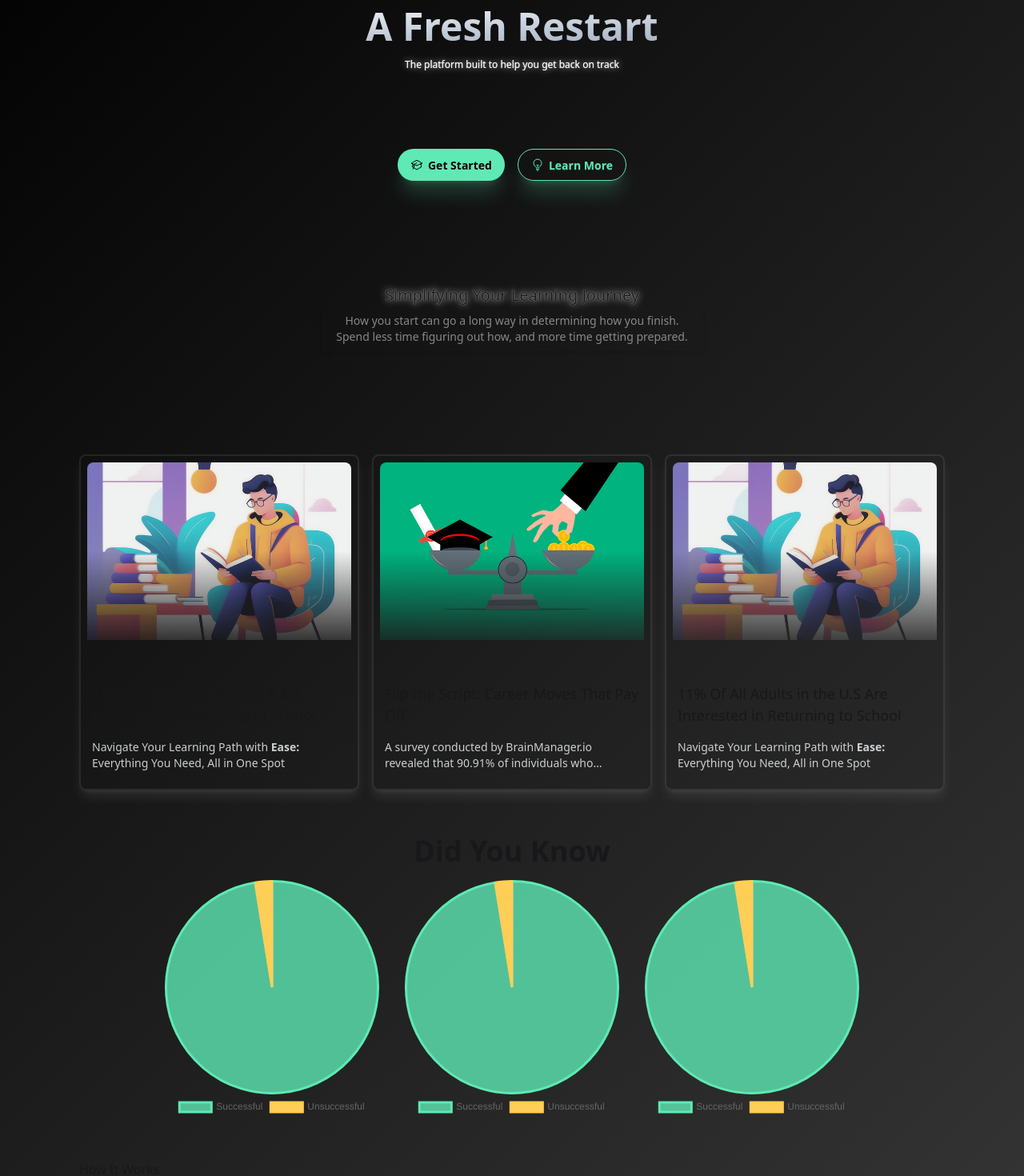
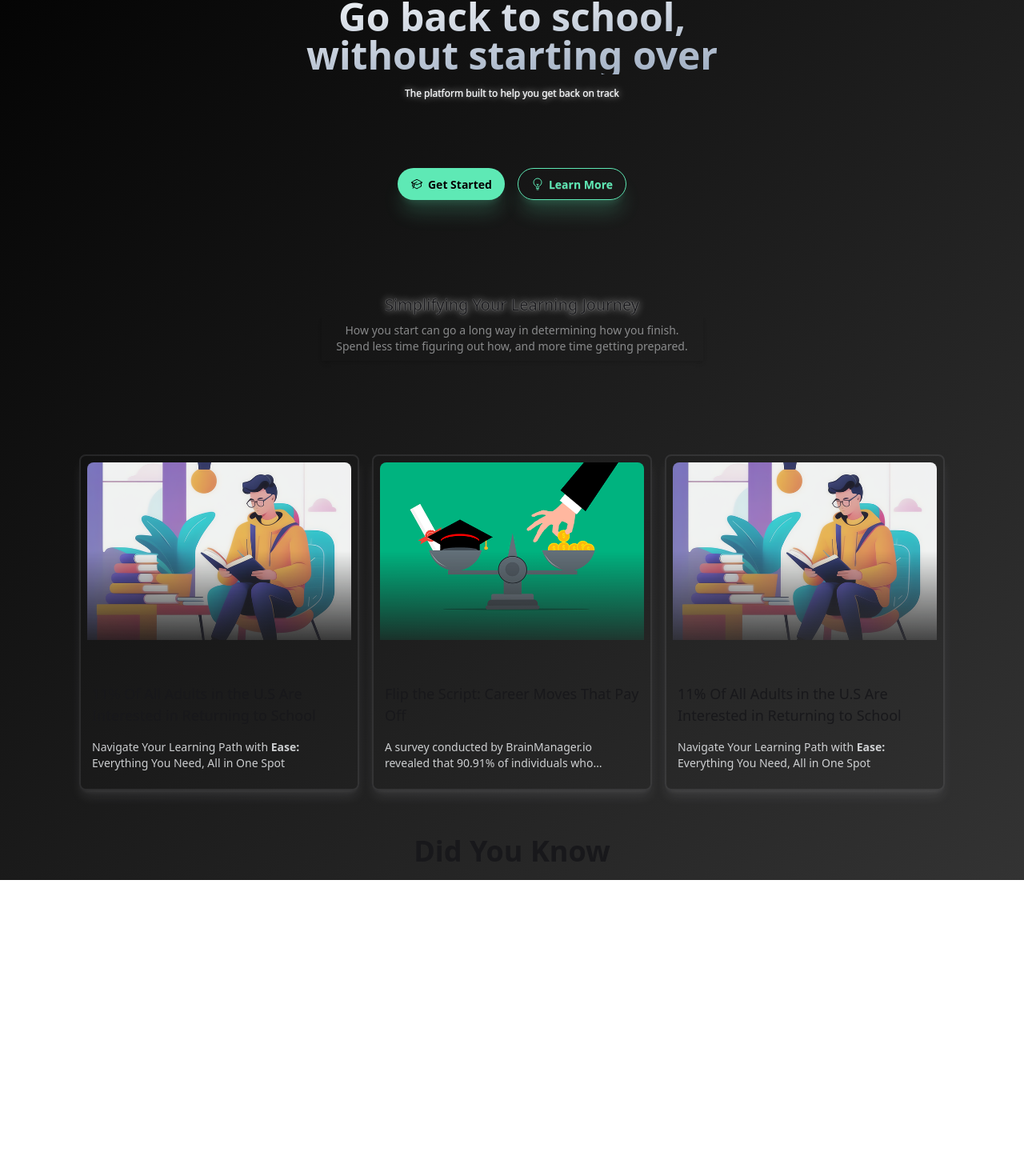
Before and after one commit to jjosephd/relearn_io, a React (Vite) app in the folder ui/: page / in a window 1280 px wide. Shown: the part 216-1686 px from the top of the page at 80% size. After the commit the page ends 1316 px from the top, so only its background shows below. Built offline with nearby package versions, Linux system fonts and the light colour scheme.

Commit message:
Home component moved to page folder. Cleanup activities

```diff
--- a/ui/src/App.tsx
+++ b/ui/src/App.tsx
@@ -2,7 +2,7 @@ import { Outlet, Route, Routes } from 'react-router';
 import './styles/App.css';
 import NavBar from './components/NavBar';
 import About from './components/About';
-import Home from './components/Home/Home';
+import Home from './pages/Home/Home';
 import Discover from './pages/Discover';
 function App() {
   return (
--- a/ui/src/components/ChatBox.tsx
+++ b/ui/src/components/ChatBox.tsx
@@ -1,6 +1,6 @@
 import React, { useState } from 'react';
-import { PaperAirplaneIcon } from '@heroicons/react/24/outline';
-
+import { PaperAirplaneIcon } from '@heroicons/react/24/solid';
+import { LockClosedIcon, LockOpenIcon } from '@heroicons/react/24/solid';
 interface Props {
   onSend: (message: string) => void;
   locked: boolean;
@@ -39,7 +39,7 @@ const ChatBox: React.FC<Props> = ({ onSend, locked, setLocked }) => {
           disabled={locked}
           rows={3}
         />
-        <div className="flex flex-col gap-2 mt-1">
+        <div className="flex flex-col pt-2 gap-2 mt-1">
           <button
             className="btn btn-xs bg-[#9333ea] hover:bg-[#7e22ce] text-white border-0 shadow-md"
             onClick={handleSubmit}
@@ -48,12 +48,16 @@ const ChatBox: React.FC<Props> = ({ onSend, locked, setLocked }) => {
             <PaperAirplaneIcon className=" w-3 h-3" />
           </button>
           <button
-            className={`btn ${
+            className={`btn btn-xs ${
               locked ? 'btn-outline' : 'btn-ghost'
             } border-emerald-500 text-white`}
             onClick={() => toggleLockedChat()}
           >
-            🔒
+            {locked ? (
+              <LockClosedIcon className="w-3 h-3" />
+            ) : (
+              <LockOpenIcon className="w-3 h-3" />
+            )}
           </button>
         </div>
       </div>
--- a/ui/src/components/Home/Hero.tsx
+++ b/ui/src/pages/Home/Hero.tsx
@@ -6,7 +6,9 @@ const Hero = () => {
     <div className="hero flex flex-col items-center w-full min-h-[80vh] px-4 justify-evenly">
       <div className="container">
         <div className="text-effect text-4xl text-center font-semibold md:text-5xl mb-4">
-          A Fresh Restart
+          Go back to school,
+          <br />
+          <div className="">without starting over</div>
         </div>
         <div className="text-shadow text-slate-50 text-xs text-center mb-4">
           The platform built to help you get back on track
--- a/ui/src/components/Home/Home.tsx
+++ b/ui/src/pages/Home/Home.tsx
@@ -4,8 +4,6 @@ import generatedLearn from '../../assets/generated-learn.png';
 import scholarshipFigure from '../../assets/scholarship-figure.png';
 import '../../styles/Home.css';
 import Card from './Card';
-import PieData from '../Chart/PieData';
-import Features from '../Features/Features';
 
 const Home = () => {
   const { ref, inView } = useInView({
@@ -71,16 +69,8 @@ const Home = () => {
                 <h2 className="text-4xl font-bold mb-4 text-center">
                   Did You Know
                 </h2>
-                <div className="flex flex-col md:flex-row justify-center items-center">
-                  <PieData />
-                  <PieData />
-                  <PieData />
-                </div>
               </div>
             </div>
-          </div>
-          <div className="">
-            <Features />
           </div>
         </main>
       </div>
```
Also changed, not shown: ui/src/pages/Home/Card.tsx (renamed from ui/src/components/Home/Card.tsx).
